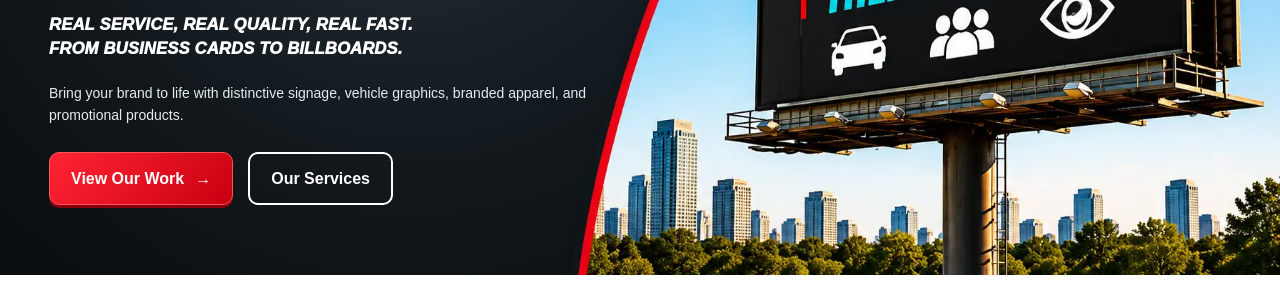
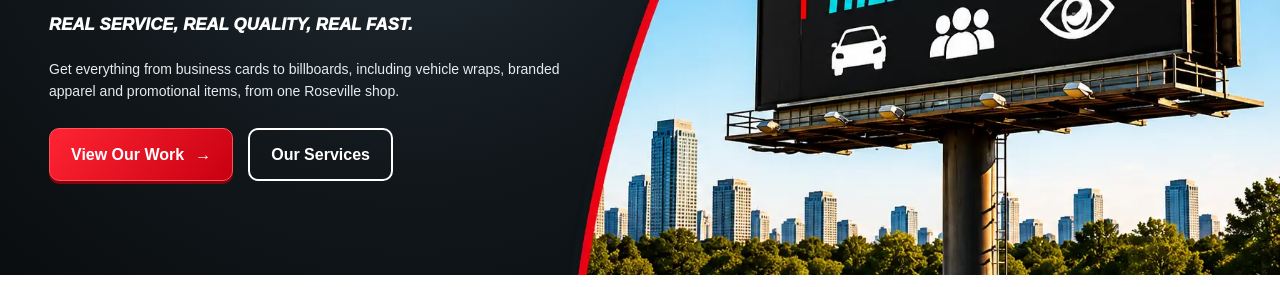
Before and after one commit to trunzo3/signlady, a plain HTML site: page index.html in a window 1280 px wide. Shown: the part 318-605 px from the top of the page. Drawn offline with Linux system fonts and the light colour scheme.

Commit message:
Update index.html

```diff
--- a/index.html
+++ b/index.html
@@ -74,7 +74,7 @@
   <main id="main">
     <section id="home" class="hero">
       <div class="container hero-grid">
-        <div class="hero-copy"><div class="eyebrow">Greater Sacramento</div><h1>Signs That Get <span>You Noticed.</span></h1><p class="tagline">REAL SERVICE, REAL QUALITY, REAL FAST.<br>FROM BUSINESS CARDS TO BILLBOARDS.</p><p class="description">Bring your brand to life with distinctive signage, vehicle graphics, branded apparel, and promotional products.</p><div class="actions"><a class="btn" href="#work">View Our Work <span aria-hidden="true">→</span></a><a class="btn outline" href="#services">Our Services</a></div></div>
+        <div class="hero-copy"><div class="eyebrow">Greater Sacramento</div><h1>Signs That Get <span>You Noticed.</span></h1><p class="tagline">REAL SERVICE, REAL QUALITY, REAL FAST.</p><p class="description">Get everything from business cards to billboards, including vehicle wraps, branded apparel and promotional items, from one Roseville shop.</p><div class="actions"><a class="btn" href="#work">View Our Work <span aria-hidden="true">→</span></a><a class="btn outline" href="#services">Our Services</a></div></div>
         <div class="hero-media"><div class="hero-slash"></div><img src="assets/billboard-approved-crop.webp" alt="Illustrative billboard concept showing the message Your Message. Their Attention."></div>
       </div>
     </section>
```
